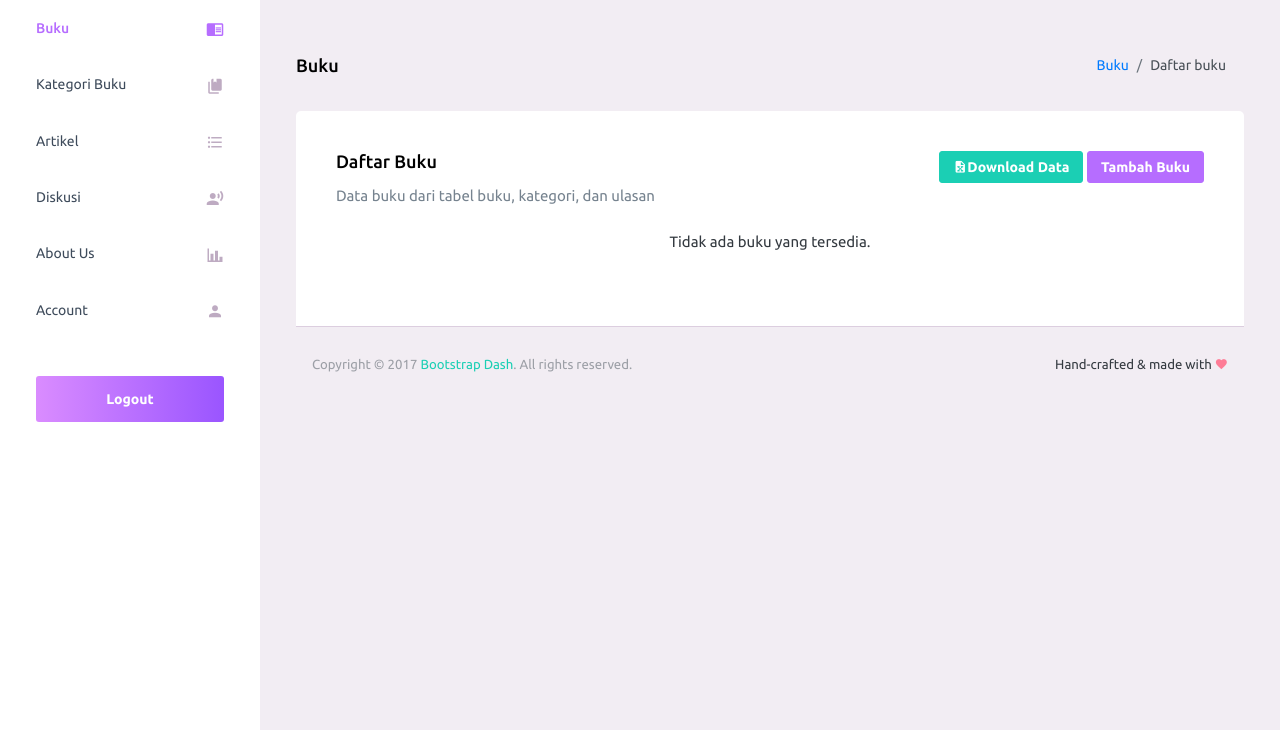
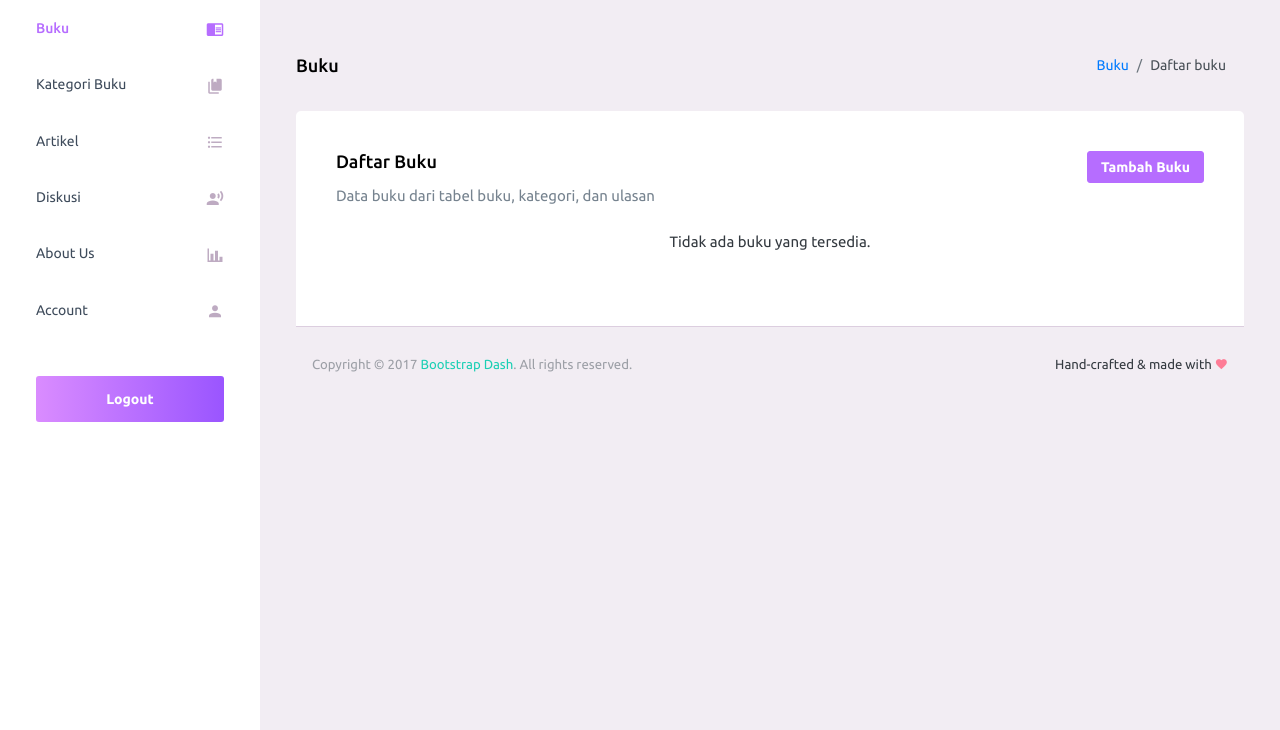
Before and after one commit to briant24/markiba, a PHP site: page /admin/pages/buku/buku.php in a window 1280 px wide. Shown: the part 70-800 px from the top of the page. Run offline with PHP 8.4, Linux system fonts and the light colour scheme; the visitor is signed in with stand-in values (Sample User, id 1); data that the repository does not hold is empty; some libraries are stand-ins or nearby versions.

Commit message:
Access: Remove Download by Admin [2]

```diff
--- a/admin/pages/buku/buku.php
+++ b/admin/pages/buku/buku.php
@@ -115,9 +115,6 @@ mysqli_close($conn);
                                                 ulasan</p>
                                         </div>
                                         <div class="text-right">
-                                            <a href="export_buku.php"
-                                                class="btn btn-success btn-sm mdi mdi-file-excel">Download
-                                                Data</a>
                                             <a href="tambah_buku.php" class="btn btn-primary btn-sm">Tambah
                                                 Buku</a>
                                         </div>
```
